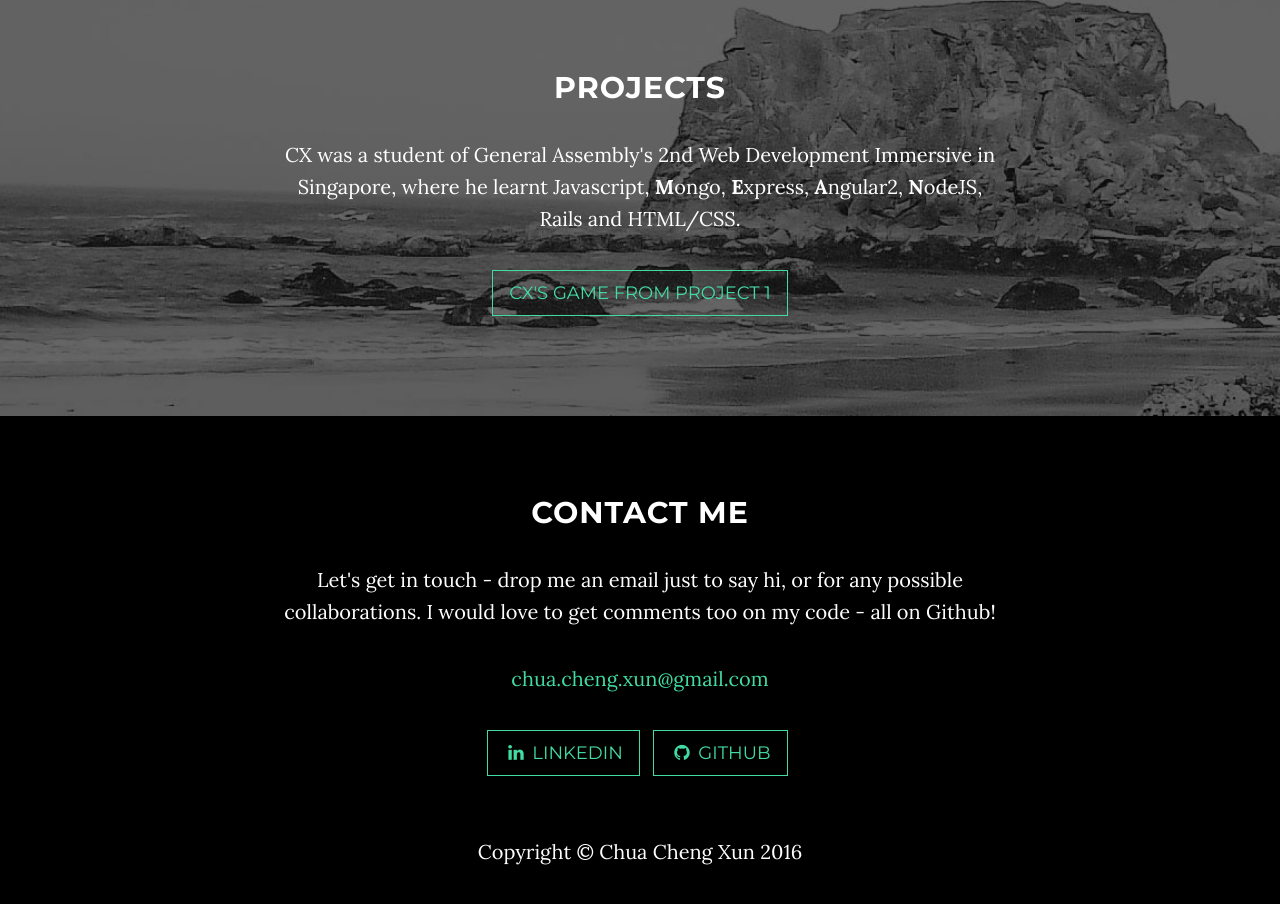
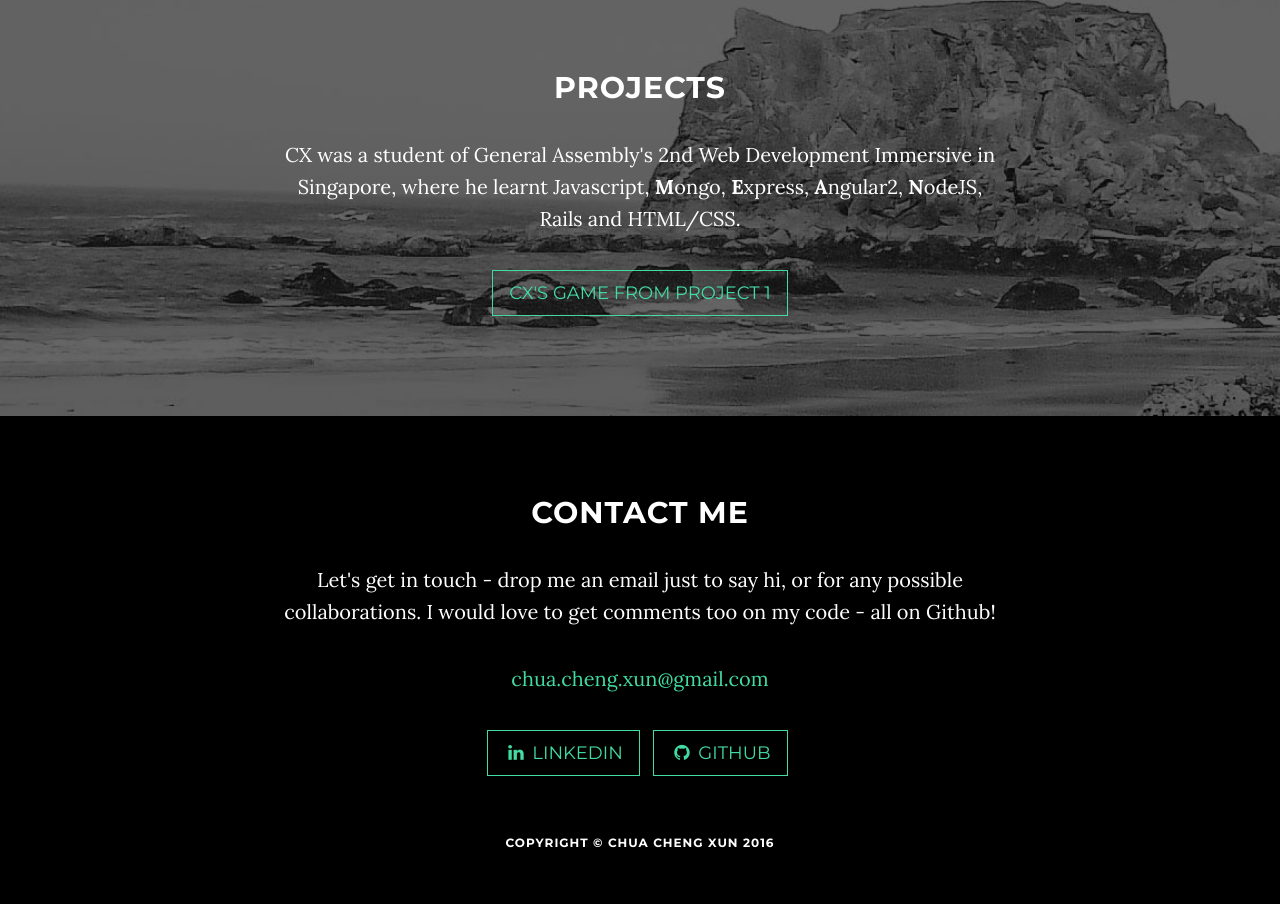
Before and after one commit to cxchua/cx-homepage, a plain HTML site: page index.html in a window 1280 px wide. Shown: the part 1616-2520 px from the top of the page. Drawn offline with Linux system fonts and the light colour scheme; some packages are replaced by stand-ins of ours.

Commit message:
updated font size of footer

```diff
--- a/index.html
+++ b/index.html
@@ -138,7 +138,7 @@
     <!-- Footer -->
     <footer>
         <div class="container text-center">
-            <p>Copyright &copy; Chua Cheng Xun 2016</p>
+            <h6>Copyright &copy; Chua Cheng Xun 2016</h6>
         </div>
     </footer>
 
```
